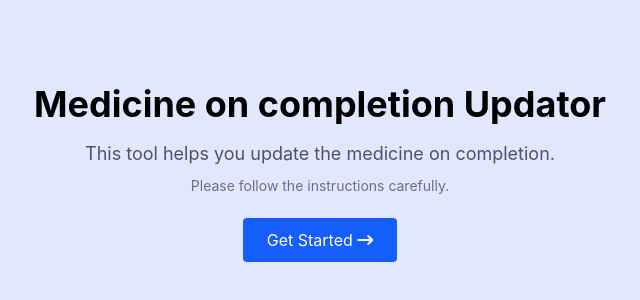
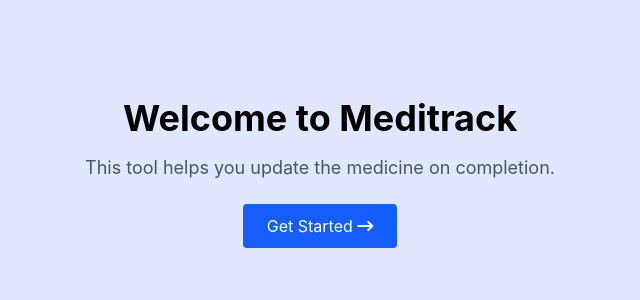
Before and after one commit to LokeshAshapu/Medicine-on-complete-updator, a React (Vite) app: page / in a window 1280 px wide. Shown: the part 232-532 px from the top of the page, without its empty margins (320-960 px from the left). Built offline with nearby package versions, Linux system fonts and the light colour scheme.

Commit message:
this is second commit

```diff
--- /dev/null
+++ b/src/components/MainPage.jsx
@@ -0,0 +1,8 @@
+function MainPage(){
+    return (
+        <>
+        </>
+    )
+}
+
+export default MainPage;
--- a/src/components/WelcomePage.jsx
+++ b/src/components/WelcomePage.jsx
@@ -1,13 +1,13 @@
+import React from 'react';
+import MainPage from './MainPage';
+
 function WelcomePage() {
     return (
     <>
         <div className="flex flex-col items-center justify-center h-screen bg-indigo-100">
-            <h1 class="text-4xl font-bold">Medicine on completion Updator</h1>
+            <h1 class="text-4xl font-bold">Welcome to Meditrack</h1>
             <p className="mt-4 text-lg text-gray-600">
                 This tool helps you update the medicine on completion.
-            </p>
-            <p className="mt-2 text-sm text-gray-500">
-                Please follow the instructions carefully.
             </p>
             <div className="mt-8">
                 <a href="" className="px-6 py-3 text-white bg-blue-600 rounded hover:bg-blue-700 transition duration-200 hover:shadow-lg">
```
